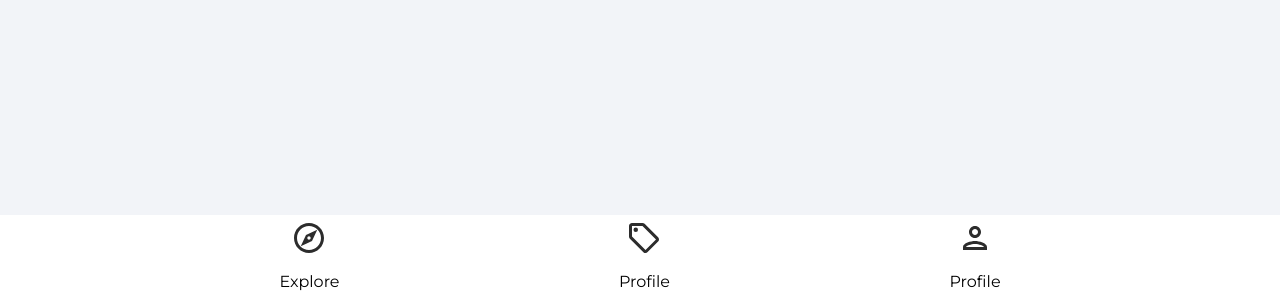
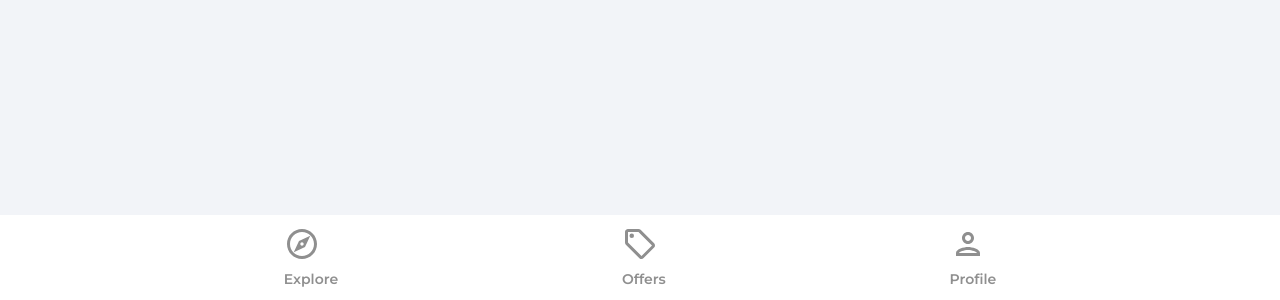
Before and after one commit to conradr/letting_marketplace, a React (Create React App) app: page /forgot-password in a window 1280 px wide. Shown: the part 500-800 px from the top of the page. Built offline with nearby package versions, Linux system fonts and the light colour scheme.

Commit message:
navbar styling

```diff
--- a/src/components/Navbar.jsx
+++ b/src/components/Navbar.jsx
@@ -1,27 +1,78 @@
-import { useNavigate, useLocation } from 'react-router-dom'
+import { NavLink } from 'react-router-dom'
 import { ReactComponent as OfferIcon } from '../assets/svg/localOfferIcon.svg'
 import { ReactComponent as ExploreIcon } from '../assets/svg/exploreIcon.svg'
 import { ReactComponent as PersonOutlineIcon } from '../assets/svg/personOutlineIcon.svg'
 
 const Navbar = () => {
-  const navigate = useNavigate()
-  const location = useLocation()
-
   return (
     <footer className='navbar'>
       <nav className='navbarNav'>
         <ul className='navbarListItems'>
-          <li className='navbarListItem' onClick={() => navigate('/')}>
-            <ExploreIcon fill='#2c2c2c' width='36px' height='36px' />
-            <p>Explore</p>
+          <li className='navbarListItem'>
+            <NavLink to='/'>
+              {({ isActive }) => (
+                <>
+                  <ExploreIcon
+                    fill={isActive ? '#2c2c2c' : '#8f8f8f'}
+                    width='36px'
+                    height='36px'
+                  />
+                  <p
+                    className={
+                      isActive
+                        ? 'navbarListItemNameActive'
+                        : 'navbarListItemName'
+                    }
+                  >
+                    Explore
+                  </p>
+                </>
+              )}
+            </NavLink>
           </li>
-          <li className='navbarListItem' onClick={() => navigate('/profile')}>
-            <OfferIcon fill='#2c2c2c' width='36px' height='36px' />
-            <p>Profile</p>
+          <li className='navbarListItem'>
+            <NavLink to='/offers'>
+              {({ isActive }) => (
+                <>
+                  <OfferIcon
+                    fill={isActive ? '#2c2c2c' : '#8f8f8f'}
+                    width='36px'
+                    height='36px'
+                  />
+                  <p
+                    className={
+                      isActive
+                        ? 'navbarListItemNameActive'
+                        : 'navbarListItemName'
+                    }
+                  >
+                    Offers
+                  </p>
+                </>
+              )}
+            </NavLink>
           </li>
-          <li className='navbarListItem' onClick={() => navigate('/sign-in')}>
-            <PersonOutlineIcon fill='#2c2c2c' width='36px' height='36px' />
-            <p>Profile</p>
+          <li className='navbarListItem'>
+            <NavLink to='/profile'>
+              {({ isActive }) => (
+                <>
+                  <PersonOutlineIcon
+                    fill={isActive ? '#2c2c2c' : '#8f8f8f'}
+                    width='36px'
+                    height='36px'
+                  />
+                  <p
+                    className={
+                      isActive
+                        ? 'navbarListItemNameActive'
+                        : 'navbarListItemName'
+                    }
+                  >
+                    Profile
+                  </p>
+                </>
+              )}
+            </NavLink>
           </li>
         </ul>
       </nav>
```
